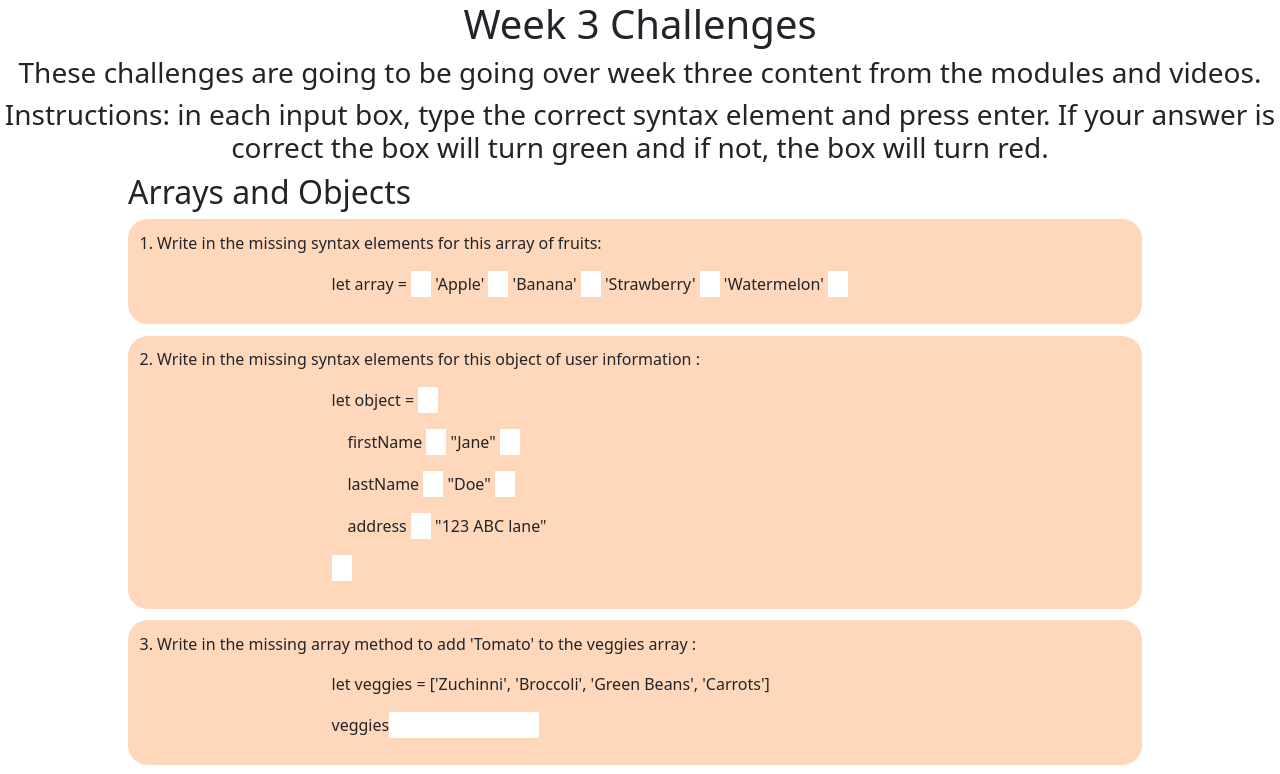
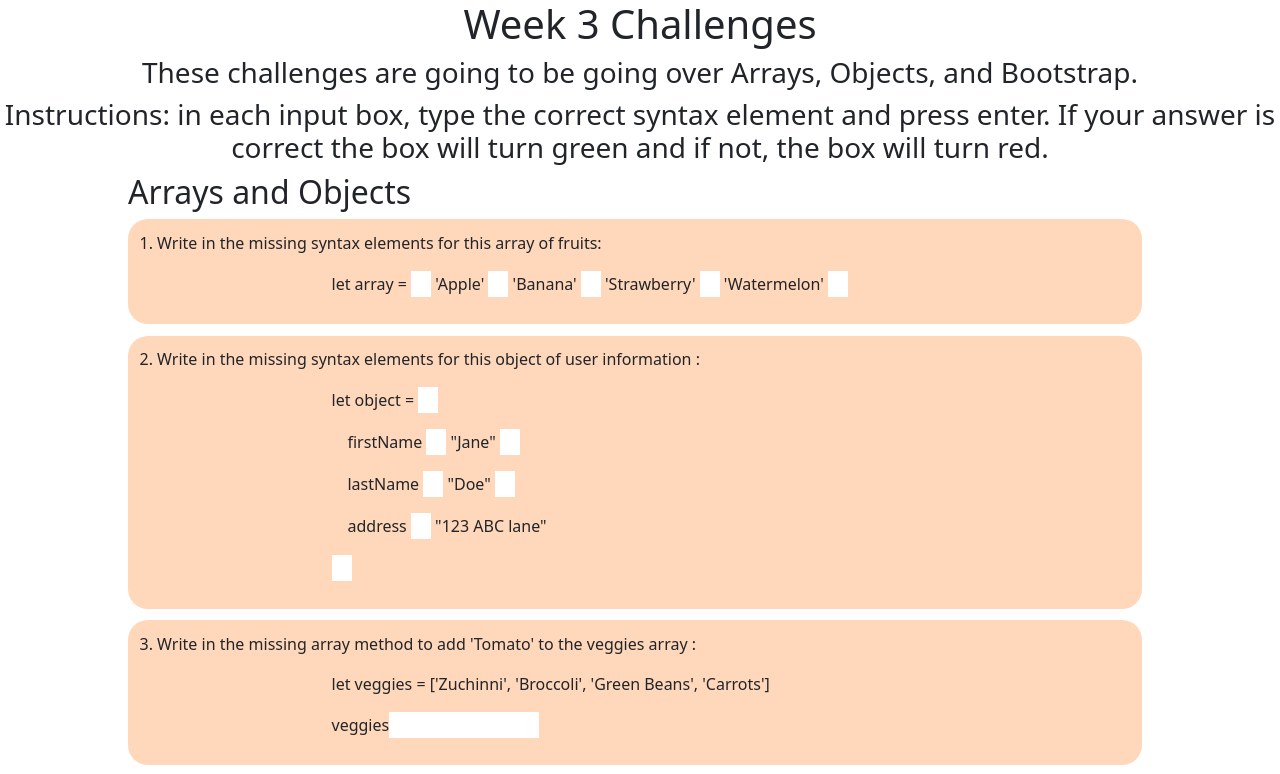
Before and after one commit to corynnem/week-3-challenges, a website: page index.html in a window 1280 px wide. Shown: the top 774 px of the page. Drawn offline with nearby package versions, Linux system fonts and the light colour scheme.

Commit message:
Changing title to describe challenges

```diff
--- a/index.html
+++ b/index.html
@@ -16,7 +16,7 @@
   </head>
   <body>
     <h1>Week 3 Challenges</h1>
-    <h3>These challenges are going to be going over week three content from the modules and videos.</h3>
+    <h3>These challenges are going to be going over Arrays, Objects, and Bootstrap.</h3>
     <h3>Instructions: in each input box, type the correct syntax element and press enter. If your answer is correct the box will turn green
         and if not, the box will turn red.  </h3>
     <div id="challenges">
```
